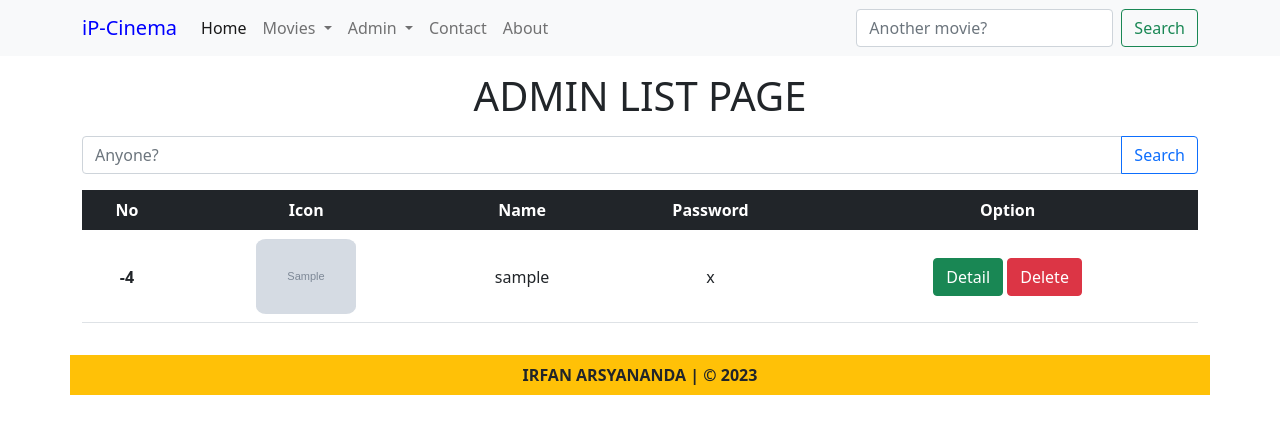
After one commit to IrfanArsyananda/Web_iP-Cinema_CodeIgniter4, a CodeIgniter 4 app: template app/Views/admin/index.php in a window 1280 px wide. The commit adds this page. Shown: the top 434 px of the page. Run offline with PHP 8.4 and a stand-in for CodeIgniter, Linux system fonts and the light colour scheme; the template is opened without the code that fills it: most values are stand-ins (such as "Sample title", 1, 10 or a date in 2020); grey boxes marked "Sample" are stand-in pictures; data that the repository does not hold is empty; some libraries are stand-ins or nearby versions.

Commit message:
Update 14
- Pagination
- Search

```diff
--- a/app/Config/Routes.php
+++ b/app/Config/Routes.php
@@ -36,6 +36,7 @@ $routes->get('/movies/(:any)', 'Movies::detailMovie/$1');
 $routes->get('/movies-add', 'Movies::createMovie');
 $routes->get('/movies-edit/(:any)', 'Movies::updateMovie/$1');
 $routes->get('/movies/delete/(:num)', 'Movies::deleteMovie/$1');
+$routes->get('/admin', 'admin::index');
 
 /*
  * --------------------------------------------------------------------
--- /dev/null
+++ b/app/Views/admin/index.php
@@ -0,0 +1,55 @@
+<?= $this->extend('layout/template'); ?>
+
+<?= $this->section('content'); ?>
+<div class="container">
+    <div class="row">
+        <div class="col">
+            <h1 class="my-3">
+                <center>ADMIN LIST PAGE</center>
+            </h1>
+            <?php if (session()->getFlashdata('msg')) : ?>
+                <div class="alert alert-success" role="alert">
+                    <?= session()->getFlashdata('msg'); ?>
+                </div>
+            <?php endif ?>
+            <form action="" method="post">
+                <div class="input-group mb-3">
+                    <input type="text" class="form-control" placeholder="Anyone?" name="keyword">
+                    <button class="btn btn-outline-primary" type="submit" name="search">Search</button>
+                </div>
+            </form>
+            <table class="table">
+                <thead class="table-dark">
+                    <tr>
+                        <th scope="col">No</th>
+                        <th scope="col">Icon</th>
+                        <th scope="col">Name</th>
+                        <th scope="col">Password</th>
+                        <th scope="col">Option</th>
+                    </tr>
+                </thead>
+                <tbody>
+                    <?php $no = 1 + (5 * ($currentPage - 1));
+                    foreach ($admins as $ad) : ?>
+                        <tr>
+                            <th scope="row"><?= $no++; ?> </th>
+                            <td><img src="/img/<?= $ad['admin_avatar']; ?>" alt="" class="movieCoverImage"></td>
+                            <td><?= $ad['admin_username']; ?></td>
+                            <td><?= $ad['admin_password']; ?></td>
+                            <td>
+                                <a href="/admin/<?= $ad['admin_id']; ?>" class="btn btn-success">Detail</a>
+                                <form action="/admin/<?= $ad['admin_id']; ?>" method="POST" class="d-inline">
+                                    <?= csrf_field(); ?>
+                                    <input type="hidden" name="_method" value="DELETE">
+                                    <button type="submit" class="btn btn-danger" onclick="return confirm('Apakah anda yakin hapus <?= $ad['admin_username']; ?> ?');">Delete</button>
+                                </form>
+                            </td>
+                        </tr>
+                    <?php endforeach; ?>
+                </tbody>
+            </table>
+            <?= $pager->links('admin_data', 'admin_pagination'); ?>
+        </div>
+    </div>
+</div>
+<?= $this->endsection('content'); ?>
--- a/app/Views/layout/navbar.php
+++ b/app/Views/layout/navbar.php
@@ -23,6 +23,20 @@
                         <li><a class="dropdown-item" href="#">Something else here</a></li> -->
                     </ul>
                 </li>
+                <li class="nav-item dropdown">
+                    <a class="nav-link dropdown-toggle" href="#" id="navbarDropdown" role="button" data-bs-toggle="dropdown" aria-expanded="false">
+                        Admin
+                    </a>
+                    <ul class="dropdown-menu" aria-labelledby="navbarDropdown">
+                        <li><a class="dropdown-item" href="/admin">Admin List</a></li>
+                        <li><a class="dropdown-item" href="/admin-add">Add Admin</a></li>
+                        <!-- <li><a class="dropdown-item" href="#">Another action</a></li> -->
+                        <!-- <li>
+                            <hr class="dropdown-divider">
+                        </li>
+                        <li><a class="dropdown-item" href="#">Something else here</a></li> -->
+                    </ul>
+                </li>
                 <li class="nav-item">
                     <a class="nav-link" href="/pages/contact">Contact</a>
                 </li>
```
Also changed, not shown: app/Config/Pager.php (+4 -3 lines), app/Controllers/Admin.php (added, +36 -0 lines), app/Models/AdminModel.php (added, +28 -0 lines), app/Views/Pagers/admin_pagination.php (added, +39 -0 lines).
